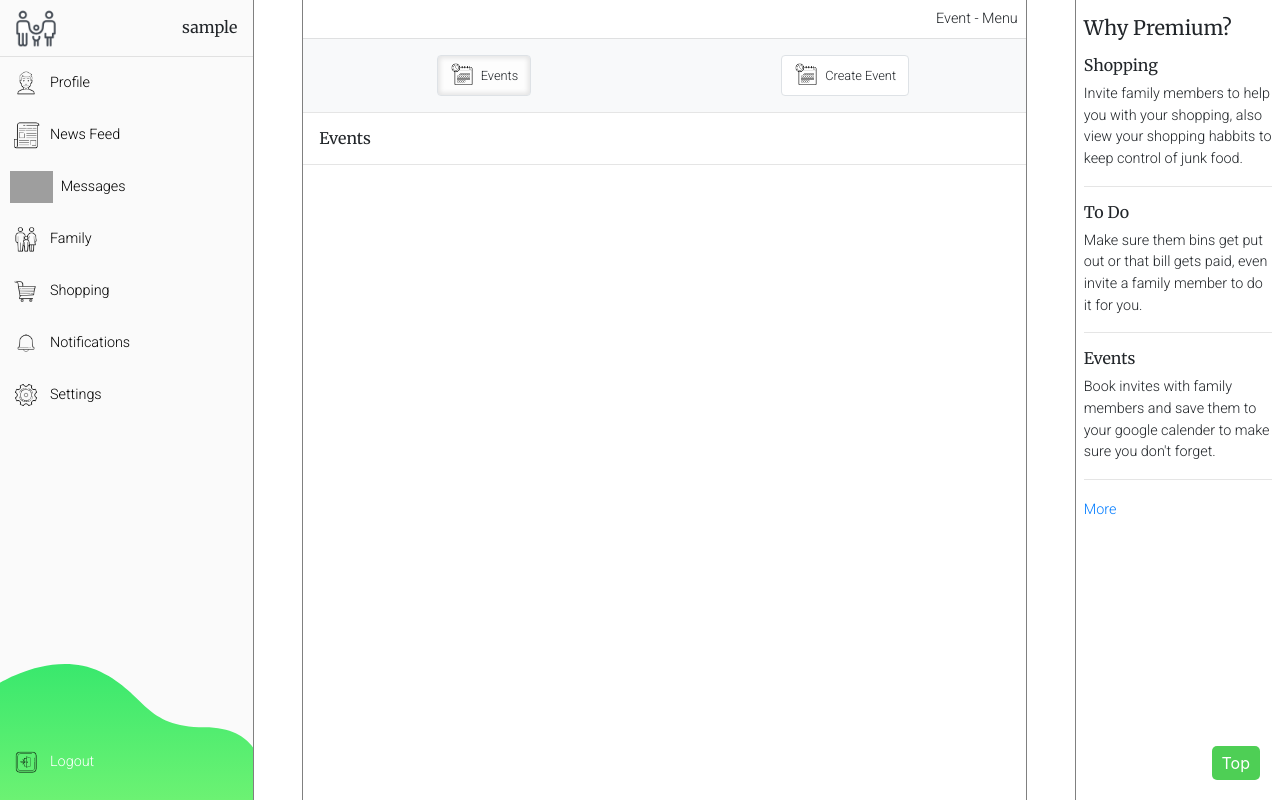
After one commit to Code-Institute-Submissions/family_organiser, a Django app: page /event/menu/ in a window 1280 px wide. The commit adds this page. Run offline with Django 3.2, Linux system fonts and the light colour scheme; the visitor is signed in with stand-in values (Sample User, id 1); some libraries are stand-ins or nearby versions; grey boxes are pictures that could not be loaded.

Commit message:
Added the menu page in the event app and gave the mini navigation the correct links.

```diff
--- a/event/templates/event/create_event.html
+++ b/event/templates/event/create_event.html
@@ -11,17 +11,17 @@ Event Menu | Family Organiser
     </div>
 </div>
 
-<!-- Messaging navigation -->
+<!-- Event navigation -->
 <div class="row m-0 p-0 py-3 mini-navigation-container">
     <div class="col-6 m-0 p-0 d-flex justify-content-center">
-        <a href="/message/new_conversation">
+        <a href="/event/menu">
             <button class="btn border mini-navigation-button">
                 <img src="{{ MEDIA_URL }}icons/schedule_icon.png" class="small-icon" />
                 <small>Events</small>
             </button>
         </a>
     </div>
-    <div class="col-6 m-0 p-0 d-flex justify-content-center">
+    <div class="col-6 m-0 p-0 d-flex justify-content-center ">
         <a href="/event/create_event">
             <button class="btn border mini-navigation-button mini-navigation-active">
                 <img src="{{ MEDIA_URL }}icons/schedule_icon.png" class="small-icon" />
--- a/event/templates/event/invite.html
+++ b/event/templates/event/invite.html
@@ -11,10 +11,10 @@ Event Menu | Family Organiser
     </div>
 </div>
 
-<!-- Messaging navigation -->
+<!-- Event navigation -->
 <div class="row m-0 p-0 py-3 mini-navigation-container">
     <div class="col-6 m-0 p-0 d-flex justify-content-center">
-        <a href="/message/new_conversation">
+        <a href="/event/menu">
             <button class="btn border mini-navigation-button">
                 <img src="{{ MEDIA_URL }}icons/schedule_icon.png" class="small-icon" />
                 <small>Events</small>
--- /dev/null
+++ b/event/templates/event/menu.html
@@ -0,0 +1,110 @@
+{% extends 'base.html' %}
+
+{% block title %}
+Event Menu | Family Organiser
+{% endblock %}
+
+{% block content %}
+<div class="row m-0 p-2">
+    <div class="col-12 m-0 p-0">
+        <p class="m-0 p-0 text-right">Event - Menu</p>
+    </div>
+</div>
+
+<!-- Event navigation -->
+<div class="row m-0 p-0 py-3 mini-navigation-container">
+    <div class="col-6 m-0 p-0 d-flex justify-content-center">
+        <a href="/event/menu">
+            <button class="btn border mini-navigation-button mini-navigation-active">
+                <img src="{{ MEDIA_URL }}icons/schedule_icon.png" class="small-icon" />
+                <small>Events</small>
+            </button>
+        </a>
+    </div>
+    <div class="col-6 m-0 p-0 d-flex justify-content-center">
+        <a href="/event/create_event">
+            <button class="btn border mini-navigation-button">
+                <img src="{{ MEDIA_URL }}icons/schedule_icon.png" class="small-icon" />
+                <small>Create Event</small>
+            </button>
+        </a>
+    </div>
+</div>
+
+<hr class="mt-0">
+
+{% if new_message_conversation %}
+<h6 class="ml-3">Unread Messages</h6>
+<hr>
+{% endif %}
+
+{% for aUser in new_message_conversation %}
+<div class="col-12 m-0 p-0">
+    <div class="row m-0 p-0">
+        <div class="col-3 m-0 p-0 pl-3">
+            <a href="/user/view_user_profile/{{aUser.sent_from.id}}">
+                {% if aUser.sent_from.user_profile.profile_image %}
+                <img src="{{ MEDIA_URL }}{{aUser.sent_from.user_profile.profile_image}}" class="user-image">
+                {% else %}
+                <img src="{{ MEDIA_URL }}user-image.png" class="user-image">
+                {% endif %}
+            </a>
+        </div>
+        <div class="col-5 m-0 p-0">
+            <a href="/user/view_user_profile/{{aUser.sent_from.id}}">
+                <h5 class="text-dark">{{ aUser.sent_from.first_name }}{% if aUser.username == user.username %} <span
+                        class="text-secondary">(You!)</span>{% endif %}</h5>
+                <h5 class="text-dark">{{ aUser.sent_from.last_name }}</h5>
+            </a>
+        </div>
+        <div class="col-4 m-0 p-0 d-flex align-items-center justify-content-end pr-4">
+            <div>
+                <a class="icon-button d-block mx-auto" href="/message/conversation/{{aUser.sent_from.id}}">
+                    <img src="{{ MEDIA_URL }}icons/right_arrow_icon.png" class="right_arrow_icon"/>
+                </a>
+                <small>Message</small>
+            </div>
+        </div>
+    </div>
+    <hr>
+</div>
+{% endfor %}
+
+<h6 class="ml-3">Events</h6>
+<hr>
+
+{% for aUser in conversations %}
+
+<div class="col-12 m-0 p-0">
+    <div class="row m-0 p-0">
+        <div class="col-3 m-0 p-0 pl-3">
+            <a href="/user/view_user_profile/{{aUser.id}}">
+                {% if aUser.profile_image %}
+                <img src="{{ MEDIA_URL }}{{aUser.profile_image}}" class="user-image">
+                {% else %}
+                <img src="{{ MEDIA_URL }}user-image.png" class="user-image">
+                {% endif %}
+            </a>
+        </div>
+        <div class="col-5 m-0 p-0">
+            <a href="/user/view_user_profile/{{aUser.id}}">
+                <h5 class="text-dark">{{ aUser.first_name }}{% if aUser.username == user.username %} <span
+                        class="text-secondary">(You!)</span>{% endif %}</h5>
+                <h5 class="text-dark">{{ aUser.last_name }}</h5>
+            </a>
+        </div>
+        <div class="col-4 m-0 p-0 d-flex align-items-center justify-content-end pr-4">
+            <div>
+                <a class="icon-button d-block mx-auto" href="/message/conversation/{{aUser.id}}">
+                    <img src="{{ MEDIA_URL }}icons/right_arrow_icon.png" class="right_arrow_icon"/>
+                </a>
+                <small>Message</small>
+            </div>
+        </div>
+    </div>
+    <hr>
+</div>
+
+{% endfor %}
+
+{% endblock %}
--- a/event/urls.py
+++ b/event/urls.py
@@ -2,6 +2,7 @@ from django.urls import path
 from . import views
 
 urlpatterns = [
+    path('menu/', views.menu, name='menu'),
     path('create_event/', views.create_event, name='create_event'),
     path('invite/<event_pk>/<user_pk>/', views.invite, name='invite'),
 ]
--- a/event/views.py
+++ b/event/views.py
@@ -6,6 +6,14 @@ from .forms import EventForm
 from .models import Event, EventInvite
 from .functions.functions import *
 
+@login_required
+def menu(request):
+
+    context = {
+
+    }
+
+    return render(request, 'event/menu.html', context)
 
 @login_required
 def create_event(request):
```
